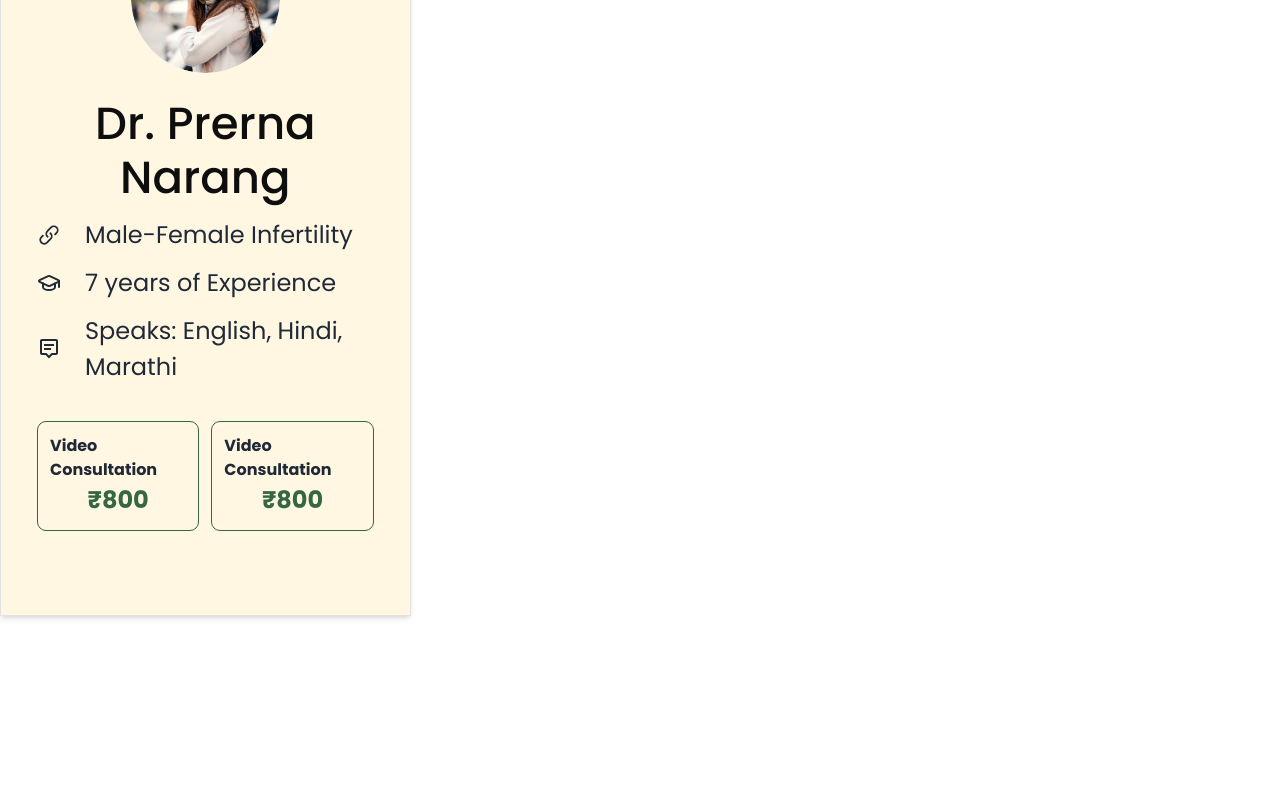
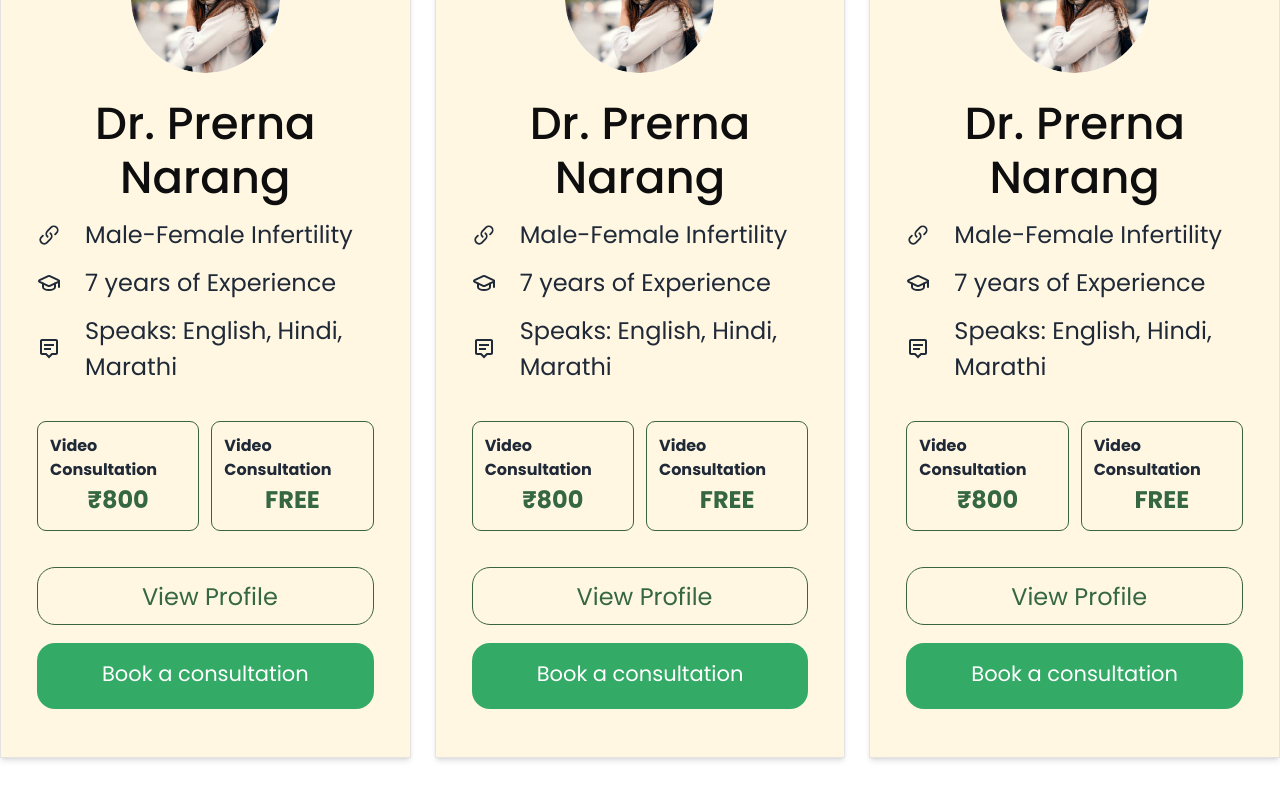
Before and after one commit to subroto23/jobTask-Doctor, a React (Vite) app: page / in a window 1280 px wide. Shown: the part 772-1572 px from the top of the page. Before the commit the page ends 1436 px from the top, so only its background shows below. Built offline with nearby package versions, Linux system fonts and the light colour scheme.

Commit message:
Profile Card

```diff
--- a/src/components/ProfileCard/ProfileCard.tsx
+++ b/src/components/ProfileCard/ProfileCard.tsx
@@ -2,9 +2,11 @@ import doctorImage from "../../assets/images/doctorImage.jpg";
 import { LuGraduationCap } from "react-icons/lu";
 import { BiMessageAltDetail } from "react-icons/bi";
 import { HiMiniLink } from "react-icons/hi2";
+import WithoutBacgroundButton from "../../utlis/Button/WithoutBacgroundButton";
+import Button from "../../utlis/Button/Button";
 const ProfileCard = () => {
-  return (
-    <div className="grid md:grid-cols-3 grid-cols-1 gap-4 my-8">
+  const profileCard = () => {
+    return (
       <div className="bg-[#FFF7E2] border border-[#E3E3E3] shadow-md px-6 py-8">
         <img
           src={doctorImage}
@@ -48,10 +50,21 @@ const ProfileCard = () => {
             <h1 className="text-skin secoundry text-[16px] font-bold">
               Video Consultation
             </h1>
-            <p className="text-skin-primary font-bold text-center">₹800</p>
+            <p className="text-skin-primary font-bold text-center">FREE</p>
           </div>
         </div>
+        <div className="space-y-3">
+          <WithoutBacgroundButton props={"View Profile"} style={"w-full"} />
+          <Button props={"Book a consultation"} style={"w-full text-lg"} />
+        </div>
       </div>
+    );
+  };
+  return (
+    <div className="grid md:grid-cols-3 grid-cols-1 gap-4 my-8">
+      {profileCard()}
+      {profileCard()}
+      {profileCard()}
     </div>
   );
 };
--- a/src/utlis/Button/WithoutBacgroundButton.tsx
+++ b/src/utlis/Button/WithoutBacgroundButton.tsx
@@ -1,13 +1,18 @@
 import { ReactNode } from "react";
 
-const WithoutBacgroundButton = ({
-  props,
-  icon,
-}: Record<string, string | ReactNode>) => {
+interface IWithoutBgButton {
+  props: string;
+  icon?: ReactNode;
+  style?: string;
+}
+
+const WithoutBacgroundButton = ({ props, icon, style }: IWithoutBgButton) => {
   return (
     <>
-      <button className="border border-skin-border-primary rounded-xl md:p-[14px_30px_12px_39px] p-2 text-sm text-skin-primary">
-        <span className="flex items-center gap-2">
+      <button
+        className={`border border-skin-border-primary rounded-xl md:p-[14px_30px_12px_39px] p-2 text-sm text-skin-primary ${style}`}
+      >
+        <span className="flex justify-center items-center gap-2">
           {props} {icon ? icon : null}
         </span>
       </button>
```
